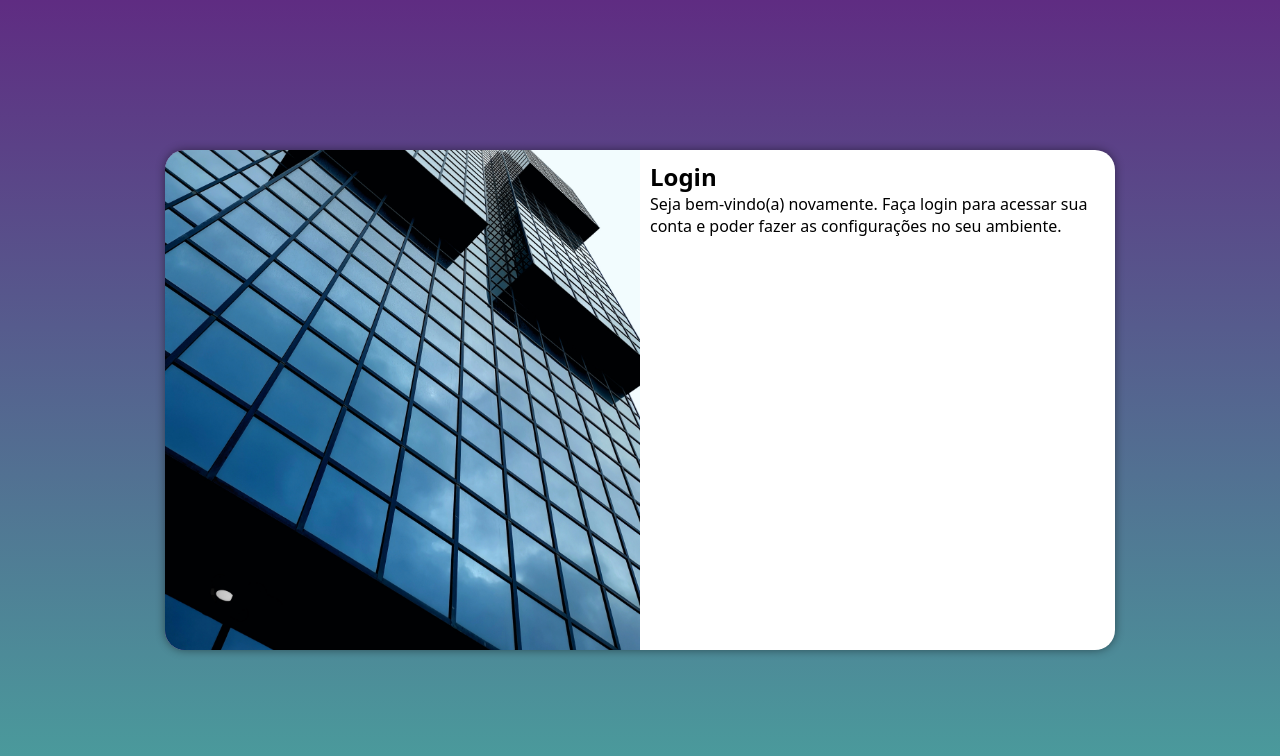
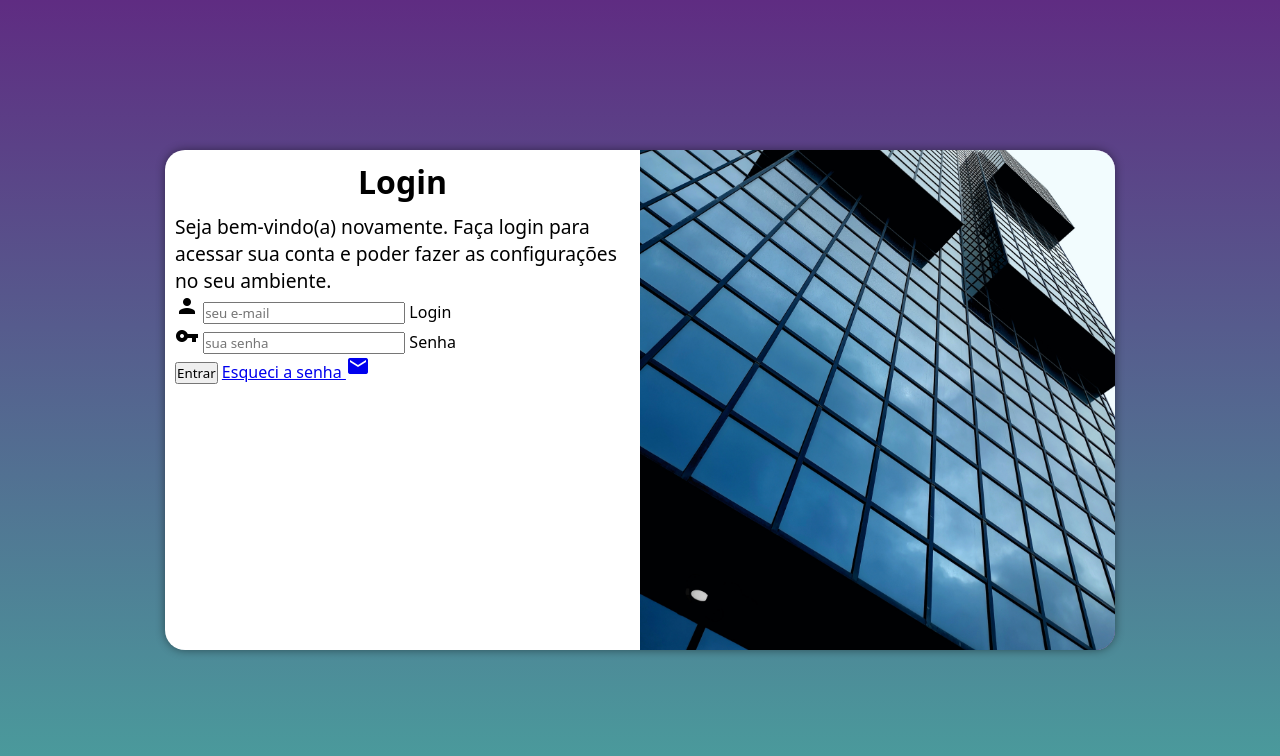
Before and after one commit to 58Mateus/projeto-login, a plain HTML site: page index.html in a window 1280 px wide. Drawn offline with Linux system fonts and the light colour scheme.

Commit message:
adicionei  o formulario

```diff
--- a/estilos/media-query.css
+++ b/estilos/media-query.css
@@ -39,13 +39,21 @@ Grandes telas: acima de 1200px
     }
 
     section#login > div#imagem {
-        float: left;
+        float: right;
         width: 50%;
         height: 100%;
     }
 
     section#login > div#formulario {
-        float: right;
+        float: left;
         width: 50%;
     }
+
+    div#formulario > h1 {
+        font-size: 2em;
+    }
+
+    div#formulario > p {
+        font-size: 1.2em;
+    }
 }
--- a/estilos/style.css
+++ b/estilos/style.css
@@ -52,3 +52,12 @@ section#login > div#formulario {
     display: block;
     padding: 10px;
 }
+
+div#formulario > h1 {
+    text-align: center;
+    margin-bottom: 10px;
+}
+
+div#formulario > p {
+    font-size: 0.8em;
+}
--- a/index.html
+++ b/index.html
@@ -4,6 +4,8 @@
     <meta charset="UTF-8">
     <meta name="viewport" content="width=device-width, initial-scale=1.0">
     <title>Login</title>
+    <link href="https://fonts.googleapis.com/icon?family=Material+Icons"
+      rel="stylesheet">
     <link rel="stylesheet" href="estilos/style.css">
     <link rel="stylesheet" href="estilos/media-query.css">
 </head>
@@ -16,8 +18,21 @@
             <div id="formulario">
                 <h1>Login</h1>
                 <p>Seja bem-vindo(a) novamente. Faça login para acessar sua conta e poder fazer as configurações no seu ambiente.</p>
-                <form action="login.php" method="post">
-
+                <form action="login.php" method="post" autocomplete="on">
+                    <div class="campo">
+                        <span class="material-icons">person</span>
+                        <input type="email" name="login" id="ilogin" placeholder="seu e-mail" autocomplete="email" required maxlength="30">
+                        <label for="ilogin">Login</label>
+                    </div>
+                    <div class="campo">
+                        <span class="material-icons">vpn_key</span>
+                        <input type="password" name="senha" id="isenha" placeholder="sua senha" autocomplete="current-password" required minlength="8" maxlength="20">
+                        <label for="isenha">Senha</label>
+                    </div>
+                    <input type="submit" value="Entrar">
+                    <a href="esqueci.html">
+                        Esqueci a senha <span class="material-icons">email</span>
+                    </a>
                 </form>
             </div>
         </section>
```
